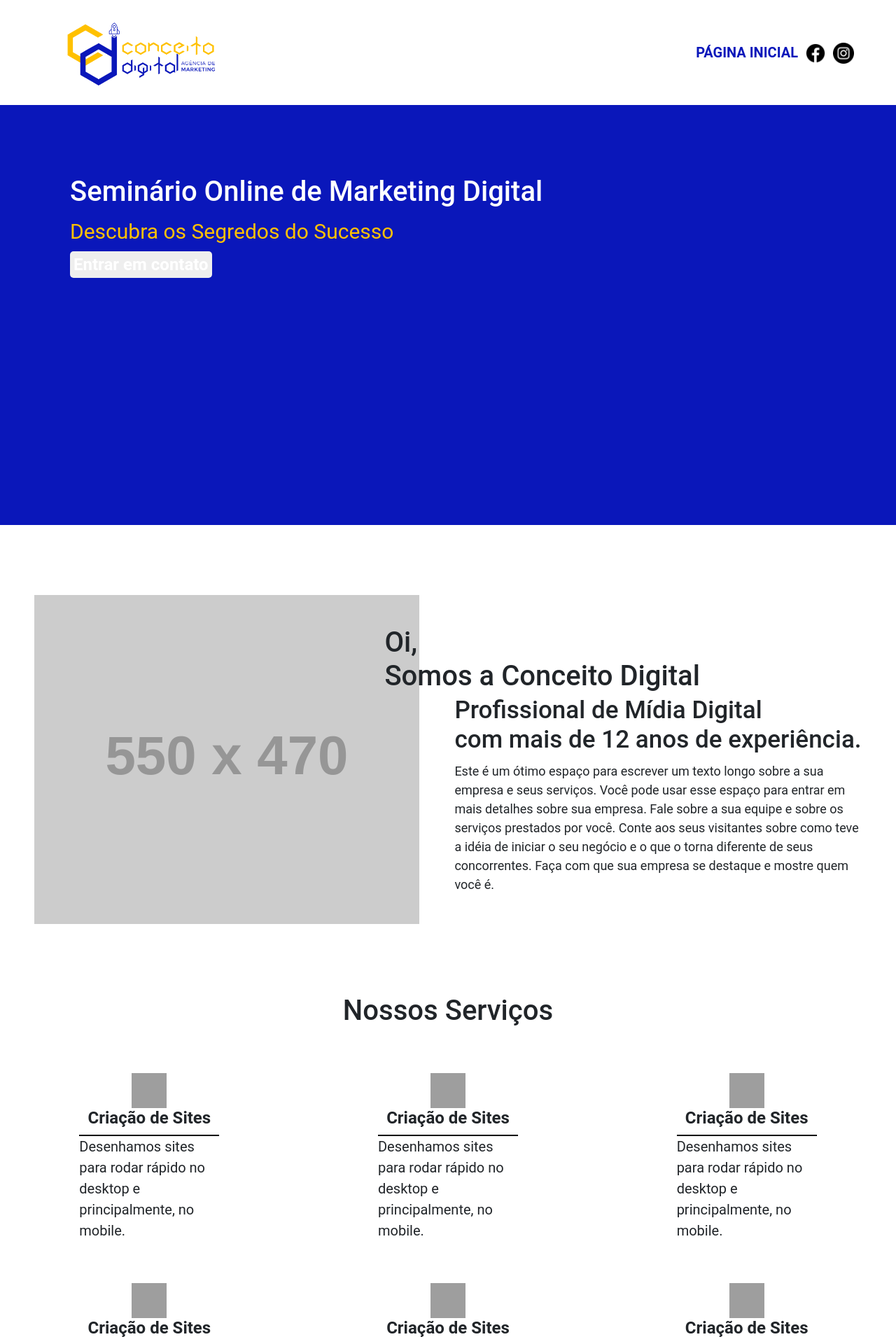
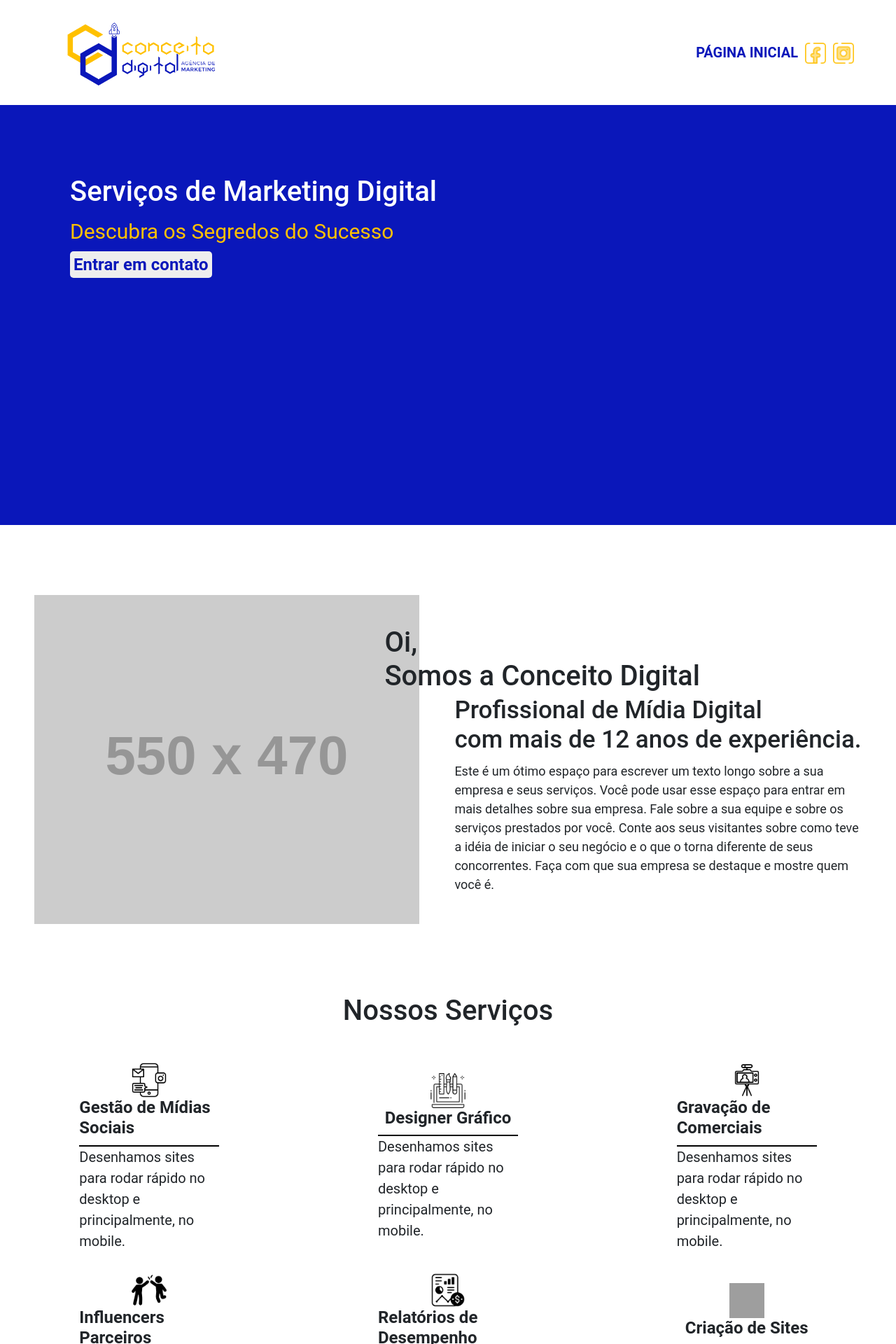
Before and after one commit to cristianfreire/conceito_digital, a PHP site: page / in a window 1280 px wide. Shown: the top 1920 px of the page at 70% size. Run offline with PHP 8.4, Linux system fonts and the light colour scheme; grey boxes labelled with a size stand in for pictures from a placeholder-image service; some libraries are stand-ins or nearby versions; grey boxes are pictures that could not be loaded.

Commit message:
Cores e logo

```diff
--- a/css/style.css
+++ b/css/style.css
@@ -10,6 +10,7 @@
 
 html {
   font-size: 20px !important;
+  background-color: #fff;
 }
 
 .meu_header {
@@ -61,7 +62,6 @@ html {
 
 .menu a:hover {
   text-decoration: none;
-
   color: #ffc100;
 }
 
@@ -107,6 +107,7 @@ html {
   padding: 5px;
   color: #fff;
   background-color: #eee;
+  color: var(--color-blue);
 
   border-radius: 5px;
 }
--- a/index.html
+++ b/index.html
@@ -27,11 +27,11 @@
 
     <div class="menu">
       <a href="#">PÁGINA INICIAL</a>
-      <a href="#"><img alt="Ícone do Facebook Preto" fetchpriority="high" src="./img/facebook.png"
+      <a href="#"><img alt="Ícone do Facebook Preto" fetchpriority="high" src="./img/o-facebook.png"
           style="width: 30px; height: 30px; object-fit: cover;">
       </a>
       <a target="_blank" href="https://www.instagram.com/conceito.digital_/"><img alt="Ícone do Facebook Preto"
-          fetchpriority="high" src="./img/instagram.png" style="width: 30px; height: 30px; object-fit: cover;"></a>
+          fetchpriority="high" src="./img/o-instagram.png" style="width: 30px; height: 30px; object-fit: cover;"></a>
     </div>
 
   </header>
@@ -39,7 +39,7 @@
 
   <main>
     <div class="banner">
-      <h2>Seminário Online de Marketing Digital</h2>
+      <h2>Serviços de Marketing Digital</h2>
       <p>Descubra os Segredos do Sucesso</p>
       <a href="https://api.whatsapp.com/message/7EJZQCHRY5XYL1?autoload=1&app_absent=0" target="_blank">
         Entrar em contato
@@ -71,24 +71,24 @@
       <div class="linha1">
         <div class="cards">
           <div class="meu_card">
-            <img src="./img/www.png" alt="logo servico">
-            <h2>Criação de Sites</h2>
+            <img src="./img/midia-social.png" alt="logo servico">
+            <h2>Gestão de Mídias Sociais</h2>
             <div class="linha"></div>
             <p>Desenhamos sites para rodar rápido no desktop e principalmente, no mobile.</p>
           </div>
         </div>
         <div class="cards">
           <div class="meu_card">
-            <img src="./img/www.png" alt="logo servico">
-            <h2>Criação de Sites</h2>
+            <img src="./img/web-design.png" alt="logo servico">
+            <h2>Designer Gráfico</h2>
             <div class="linha"></div>
             <p>Desenhamos sites para rodar rápido no desktop e principalmente, no mobile.</p>
           </div>
         </div>
         <div class="cards">
           <div class="meu_card">
-            <img src="./img/www.png" alt="logo servico">
-            <h2>Criação de Sites</h2>
+            <img src="./img/gravacao-de-video.png" alt="logo servico">
+            <h2>Gravação de Comerciais</h2>
             <div class="linha"></div>
             <p>Desenhamos sites para rodar rápido no desktop e principalmente, no mobile.</p>
           </div>
@@ -98,16 +98,16 @@
       <div class="linha1">
         <div class="cards">
           <div class="meu_card">
-            <img src="./img/www.png" alt="logo servico">
-            <h2>Criação de Sites</h2>
+            <img src="./img/parceiros-batendo-palmas.png" alt="logo servico">
+            <h2>Influencers Parceiros</h2>
             <div class="linha"></div>
             <p>Desenhamos sites para rodar rápido no desktop e principalmente, no mobile.</p>
           </div>
         </div>
         <div class="cards">
           <div class="meu_card">
-            <img src="./img/www.png" alt="logo servico">
-            <h2>Criação de Sites</h2>
+            <img src="./img/relatorio-financeiro.png" alt="logo servico">
+            <h2>Relatórios de Desempenho</h2>
             <div class="linha"></div>
             <p>Desenhamos sites para rodar rápido no desktop e principalmente, no mobile.</p>
           </div>
```
Also changed, not shown: img/gravacao-de-video.png (added), img/midia-social.png (added), img/o-facebook.png (added), img/o-instagram.png (added), img/parceiros-batendo-palmas.png (added), img/relatorio-financeiro.png (added), img/web-design.png (added).
